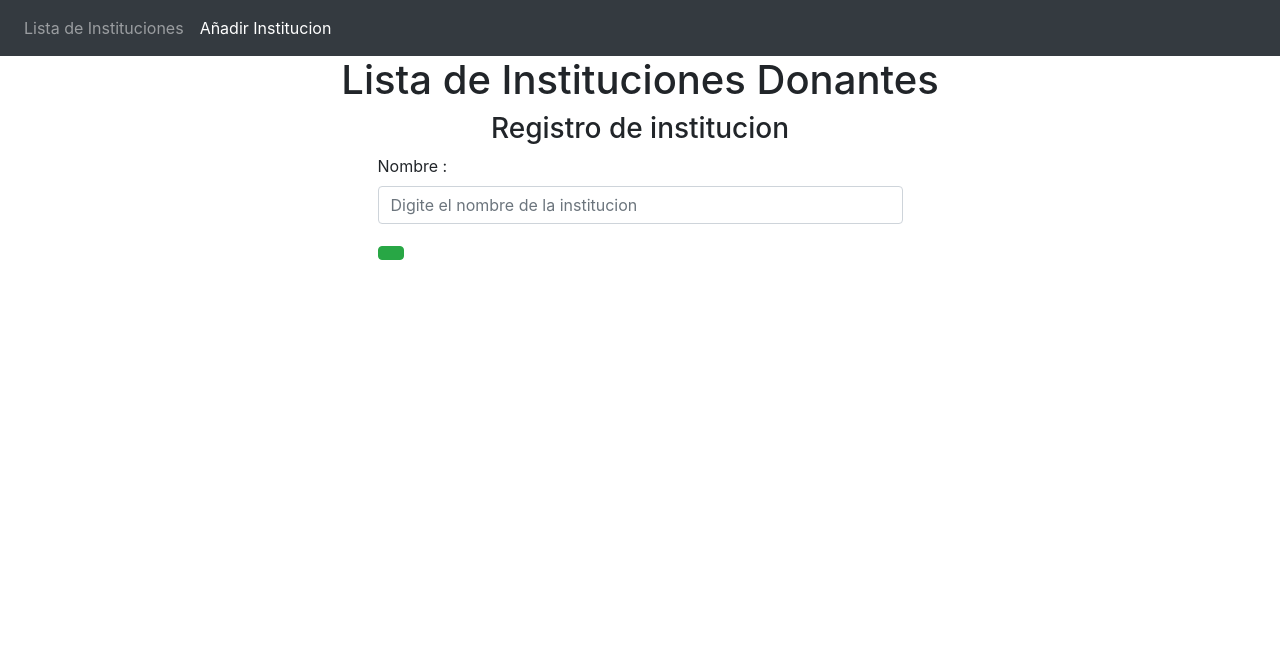
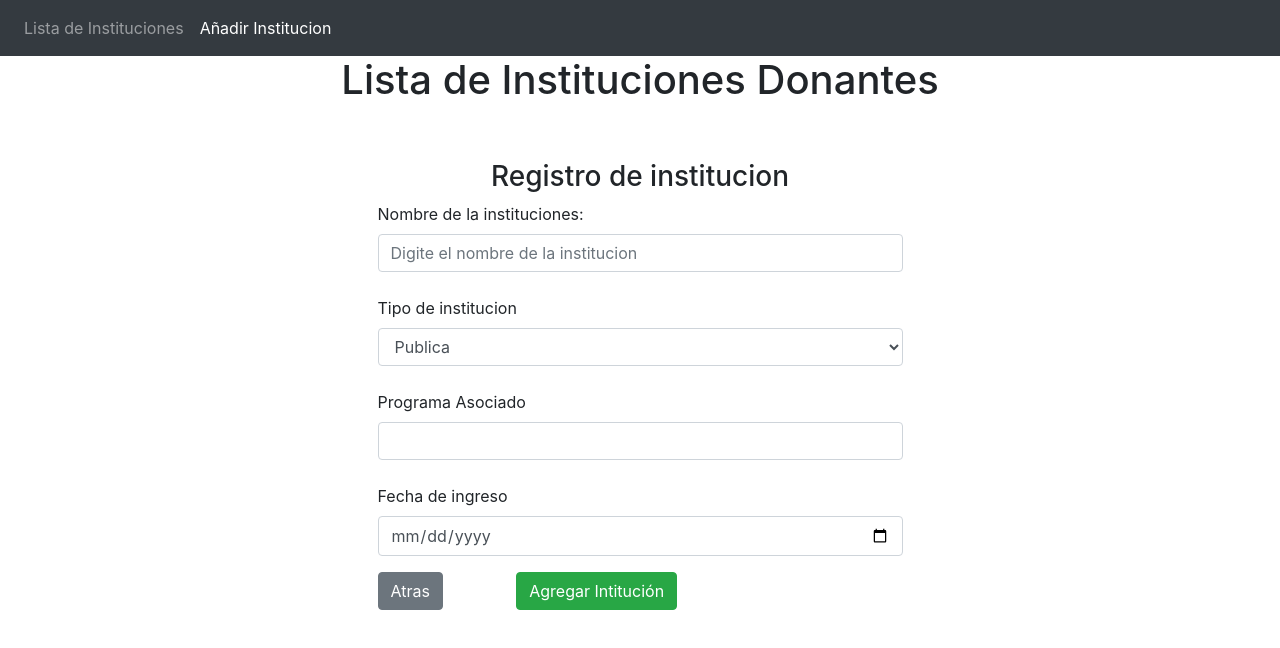
Before and after one commit to miguelvides/SNYA-Front-End, an Angular app: page /registrar-institucion in a window 1280 px wide. Shown: the top 648 px of the page. Built offline with nearby package versions, Linux system fonts and the light colour scheme.

Commit message:
agregando formulario de agregar intitucion

```diff
--- a/src/app/lista-instituciones/lista-instituciones.component.html
+++ b/src/app/lista-instituciones/lista-instituciones.component.html
@@ -9,10 +9,10 @@
       <th>Acciones</th>
       </thead>
         <tbody>
-            <tr *ngFor="let Institucion of instituciones">
-                <td>{{Institucion.id}}</td>
+            <tr *ngFor="let Institucion of Instituciones">
+                <td>{{Institucion.identificador}}</td>
                 <td>{{Institucion.nombre}}</td>
-                <td>{{Institucion.tipoInstitucion}}</td>
+                <td>{{Institucion.tipo_institucion}}</td>
                 <td>{{Institucion.fecha}}</td>
 
             </tr>
--- a/src/app/registrar-institucion/registrar-institucion.component.html
+++ b/src/app/registrar-institucion/registrar-institucion.component.html
@@ -1,27 +1,40 @@
-<div class="col-md-6 offset-md-3">
+<div class="col-md-6 offset-md-3"><br><br>
   <h3 class="text-center">Registro de institucion</h3>
-  <form (ngSubmit)= "onSubmit()" #empleadoForm = "ngForm">
+  <form (ngSubmit)="onSubmit()" #empleadoForm="ngForm">
     <div class="form-group">
-      <label>Nombre : </label>
-      <input type = "text"
-      class="form-control"
-      id = "nombre"
-      [(ngModel)] = "institucion.nombre"
-      name = "nombre"
-      required
-      minlength="4"
-      maxlength="10"
-      placeholder="Digite el nombre de la institucion "
-      #nombre = "ngModel"
-      >
-      <div class="alert alert-danger" *ngIf= "nombre.invalid && (nombre.dirty || nombre.touched)">
+      <label>Nombre de la instituciones: </label>
+      <input type="text" class="form-control" id="nombre" [(ngModel)]="institucion.nombre" name="nombre" required
+        minlength="4" maxlength="10" placeholder="Digite el nombre de la institucion " #nombre="ngModel">
+      <div class="alert alert-danger" *ngIf="nombre.invalid && (nombre.dirty || nombre.touched)">
 
+      </div><br>
+      <div>
+        <label for="">Tipo de institucion</label><br>
+        <select name="" id="" class="form-control">
+          <option value="">Publica</option>
+          <option value="">Privada</option>
+        </select>
+      </div><br>
+      <div>
+        <label for="">Programa Asociado</label>
+        <input type="text" class="form-control">
+      </div><br>
+      <div>
+        <label for="">Fecha de ingreso</label>
+        <input type="date" class="form-control">
       </div>
     </div>
 
 
+    <div class="row">
+      <div class="col-md-3">
+        <button class="btn btn-secondary"> Atras </button>
+      </div>
+      <div class="col-md-6">
+        <button class="btn btn-success" Guardar> Agregar Intitución</button>
+      </div>
+    </div>
 
 
-    <button class="btn btn-success" Guardar ></button>
   </form>
 </div>
```
Also changed, not shown: 1 other file (tests, documents, lock files or other folders).
